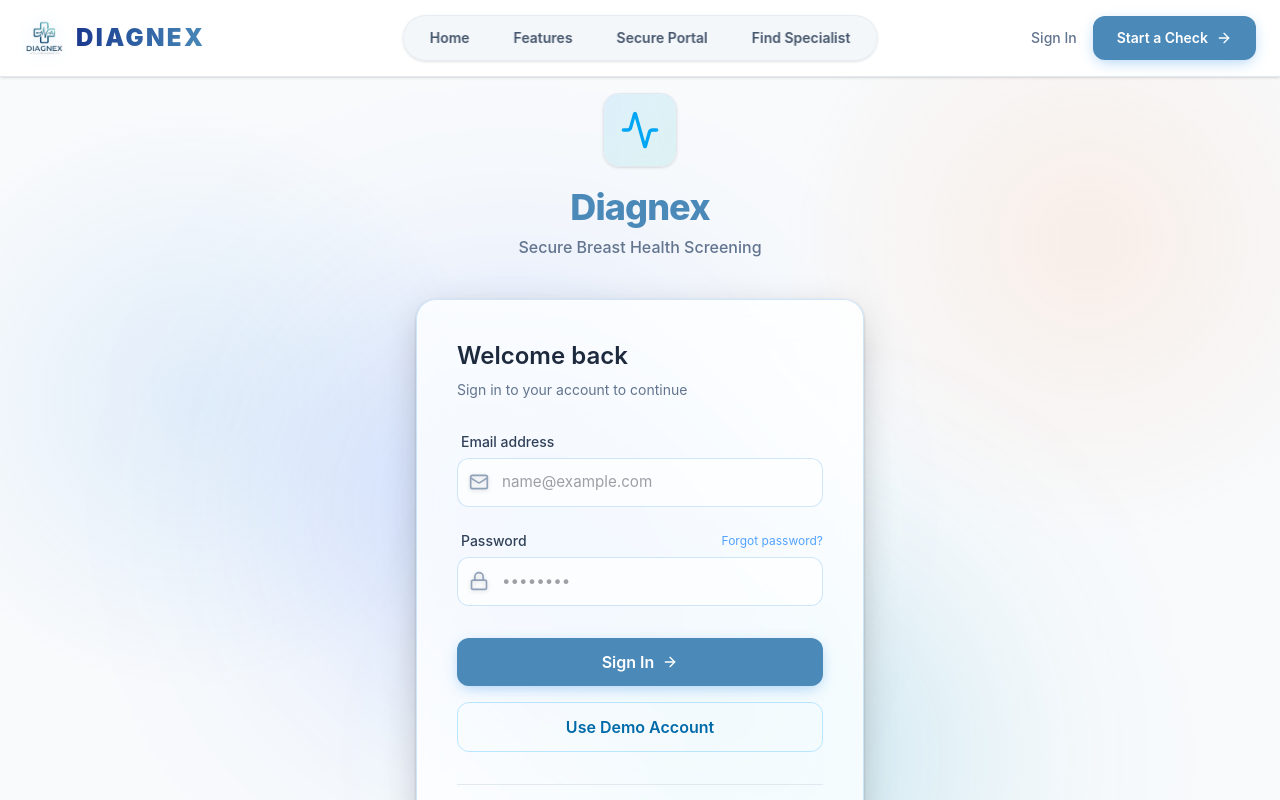
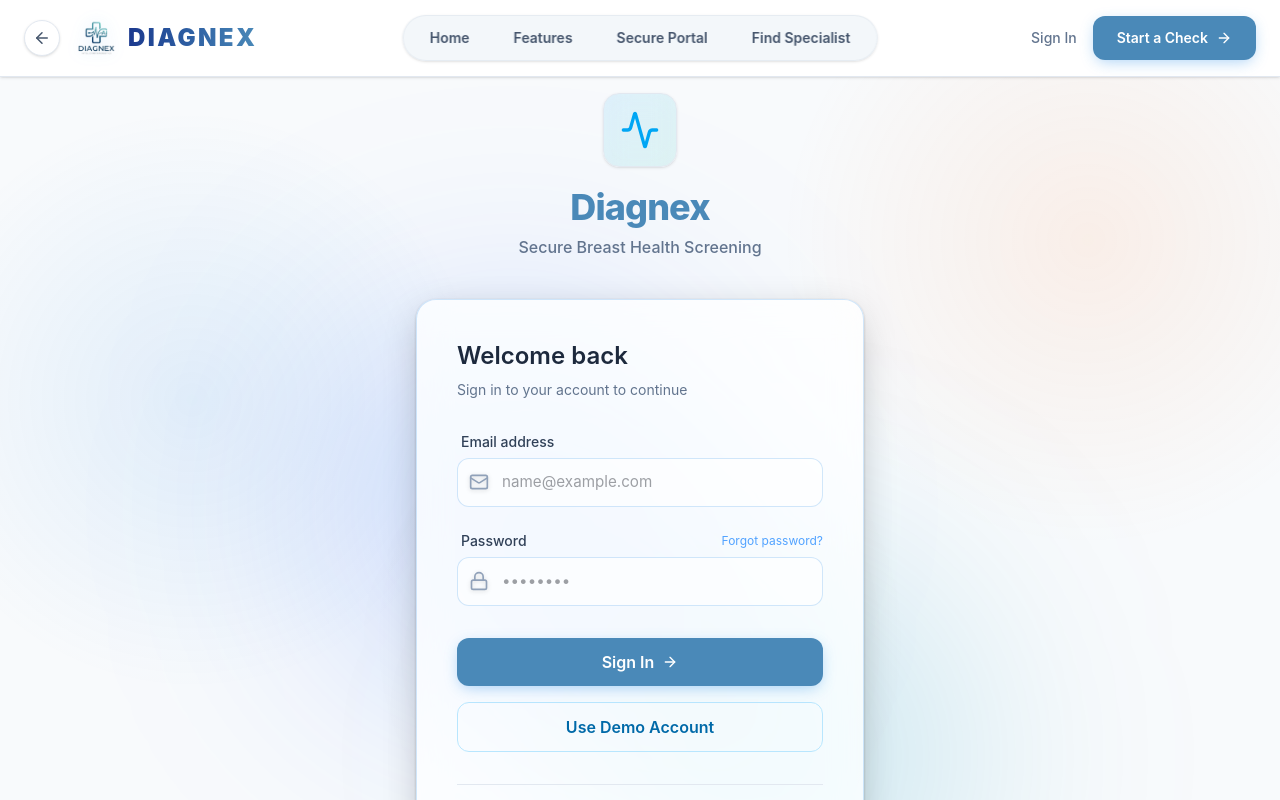
Before and after one commit to pranjulpandey1610-lab/Diagnex-breast_cancer, a Next.js app in the folder frontend/: page /auth/login in a window 1280 px wide. Shown: the top 800 px of the page. Built offline with nearby package versions, Linux system fonts and the light colour scheme.

Commit message:
feat: add global back button to all pages including public header and root dashboard

```diff
--- a/frontend/src/app/dashboard/layout.tsx
+++ b/frontend/src/app/dashboard/layout.tsx
@@ -146,7 +146,6 @@ export default function DashboardLayout({ children }: { children: React.ReactNod
               <Menu size={20} />
             </button>
 
-            {path !== '/dashboard' && (
               <button
                 onClick={() => router.back()}
                 className="p-2 rounded-full hover:bg-slate-100 bg-white border border-slate-200 text-slate-600 transition-colors flex items-center justify-center shadow-sm flex-shrink-0"
@@ -154,7 +153,6 @@ export default function DashboardLayout({ children }: { children: React.ReactNod
               >
                 <ArrowLeft size={18} />
               </button>
-            )}
 
             <div className="ml-2 hidden sm:block min-w-0">
               <p className="text-xs font-bold text-[var(--color-primary-500)] tracking-widest uppercase mb-1 flex items-center gap-2 truncate">
--- a/frontend/src/components/Header.tsx
+++ b/frontend/src/components/Header.tsx
@@ -1,8 +1,8 @@
 'use client';
 
 import Link from 'next/link';
-import { ArrowRight } from 'lucide-react';
-import { usePathname } from 'next/navigation';
+import { ArrowRight, ArrowLeft } from 'lucide-react';
+import { usePathname, useRouter } from 'next/navigation';
 
 const navLinks = [
   { label: 'Home', href: '/' },
@@ -13,6 +13,7 @@ const navLinks = [
 
 export default function Header() {
   const pathname = usePathname();
+  const router = useRouter();
 
   const isActive = (href: string) => {
     if (href === '/') return pathname === '/';
@@ -21,10 +22,21 @@ export default function Header() {
 
   return (
     <header className="sticky top-0 z-50 w-full border-b border-slate-200 bg-white/95 backdrop-blur-md px-6 py-4 flex justify-between items-center shadow-sm">
-      <Link href="/" className="flex items-center gap-3 group">
-        <img src="/logo.png" alt="Diagnex Logo" className="w-10 h-10 object-contain drop-shadow-[0_0_8px_rgba(30,136,229,0.2)] transition-transform group-hover:scale-105" />
-        <span className="text-2xl font-black tracking-widest text-transparent bg-clip-text bg-gradient-to-r from-blue-900 to-primary-500 uppercase">Diagnex</span>
-      </Link>
+      <div className="flex items-center gap-4">
+        {pathname !== '/' && (
+          <button
+            onClick={() => router.back()}
+            className="p-2 rounded-full hover:bg-slate-100 bg-white border border-slate-200 text-slate-600 transition-colors flex items-center justify-center shadow-sm flex-shrink-0"
+            title="Go Back"
+          >
+            <ArrowLeft size={18} />
+          </button>
+        )}
+        <Link href="/" className="flex items-center gap-3 group">
+          <img src="/logo.png" alt="Diagnex Logo" className="w-10 h-10 object-contain drop-shadow-[0_0_8px_rgba(30,136,229,0.2)] transition-transform group-hover:scale-105" />
+          <span className="text-2xl font-black tracking-widest text-transparent bg-clip-text bg-gradient-to-r from-blue-900 to-primary-500 uppercase">Diagnex</span>
+        </Link>
+      </div>
 
       <nav className="hidden md:flex items-center gap-1 absolute left-1/2 -translate-x-1/2 top-1/2 -translate-y-1/2 bg-slate-100/80 backdrop-blur-md px-1.5 py-1.5 rounded-full border border-slate-200/70 shadow-sm z-50">
         {navLinks.map((link) => (
```
